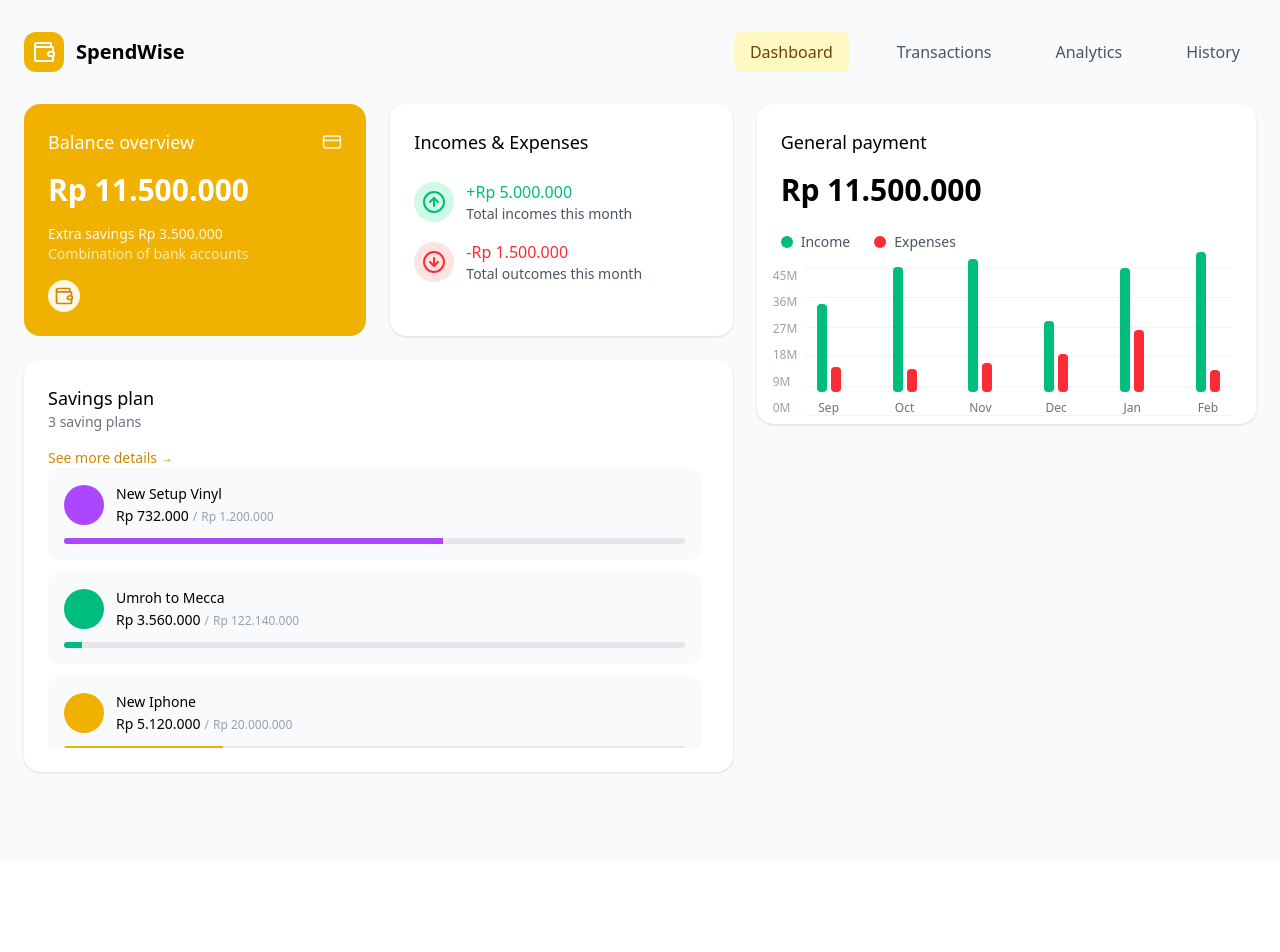
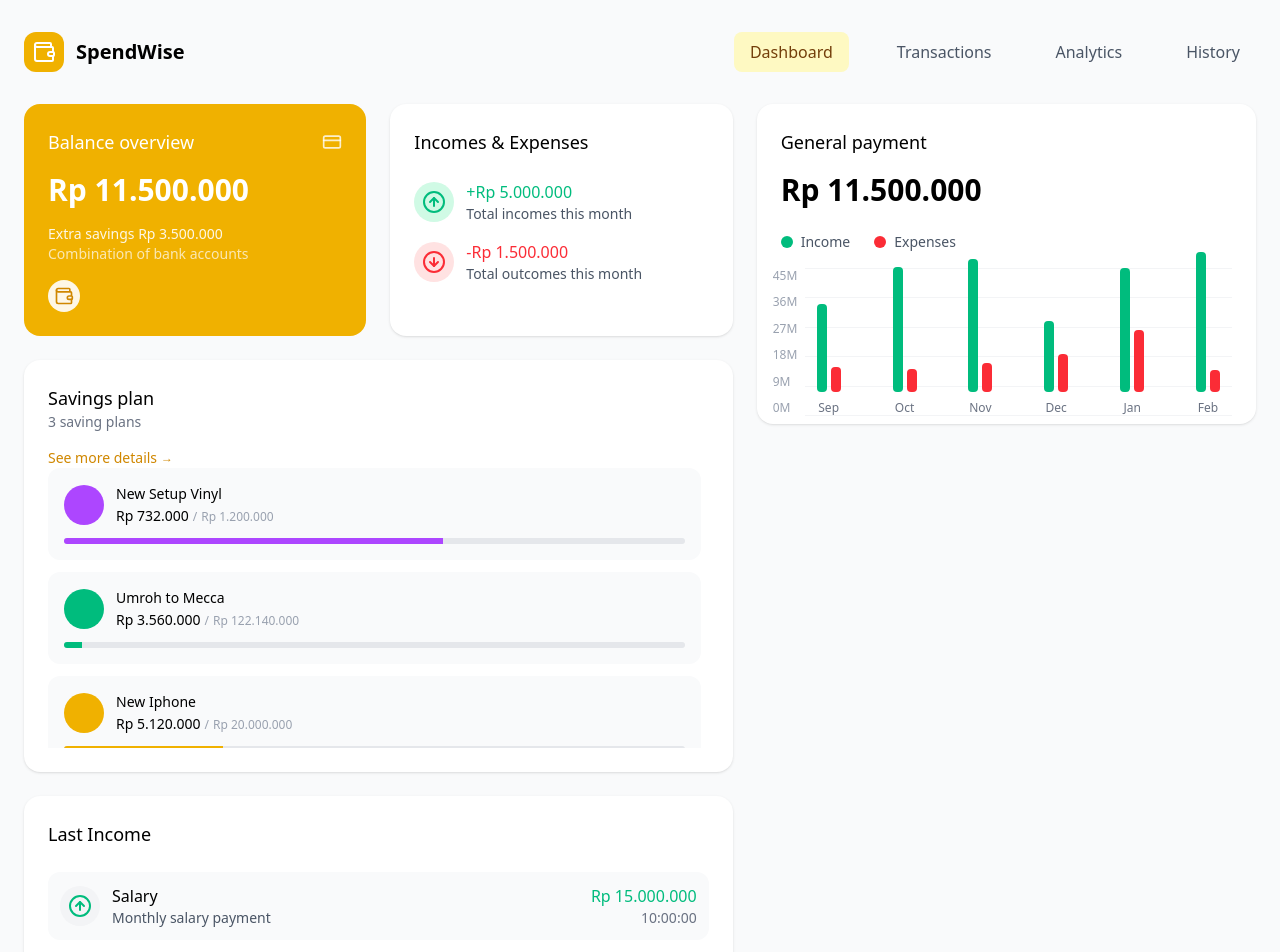
Before and after one commit to kiptr/SpendWise, a React (Vite) app: page / in a window 1280 px wide. Shown: the top 952 px of the page. Before the commit the page ends 860 px from the top, so only its background shows below. Built offline with nearby package versions, Linux system fonts and the light colour scheme.

Commit message:
feat: integrate LastIncome into dashboard page

```diff
--- a/src/pages/Dashboard.tsx
+++ b/src/pages/Dashboard.tsx
@@ -3,7 +3,12 @@ import { BalanceCard } from "../components/BalanceCard";
 import { IncomeExpenses } from "../components/IncomeExpenses";
 import { SavingPlans } from "../components/SavingPlans";
 import { GeneralPayment } from "../components/GeneralPayment";
-import { getLast6Months, mockSavingPlans } from "../data/mock";
+import { LastIncome } from "../components/LastIncome";
+import {
+  getLast6Months,
+  mockSavingPlans,
+  mockTransactions,
+} from "../data/mock";
 
 export function Dashboard() {
   const monthlyData = getLast6Months();
@@ -16,6 +21,7 @@ export function Dashboard() {
           <IncomeExpenses incomes={5000000} expenses={1500000} />
         </div>
         <SavingPlans plans={mockSavingPlans} />
+        <LastIncome transactions={mockTransactions} />
       </div>
       <div className="col-span-12 lg:col-span-5 grid grid-rows-[320px_1fr] gap-6">
         <GeneralPayment data={monthlyData} />
```
